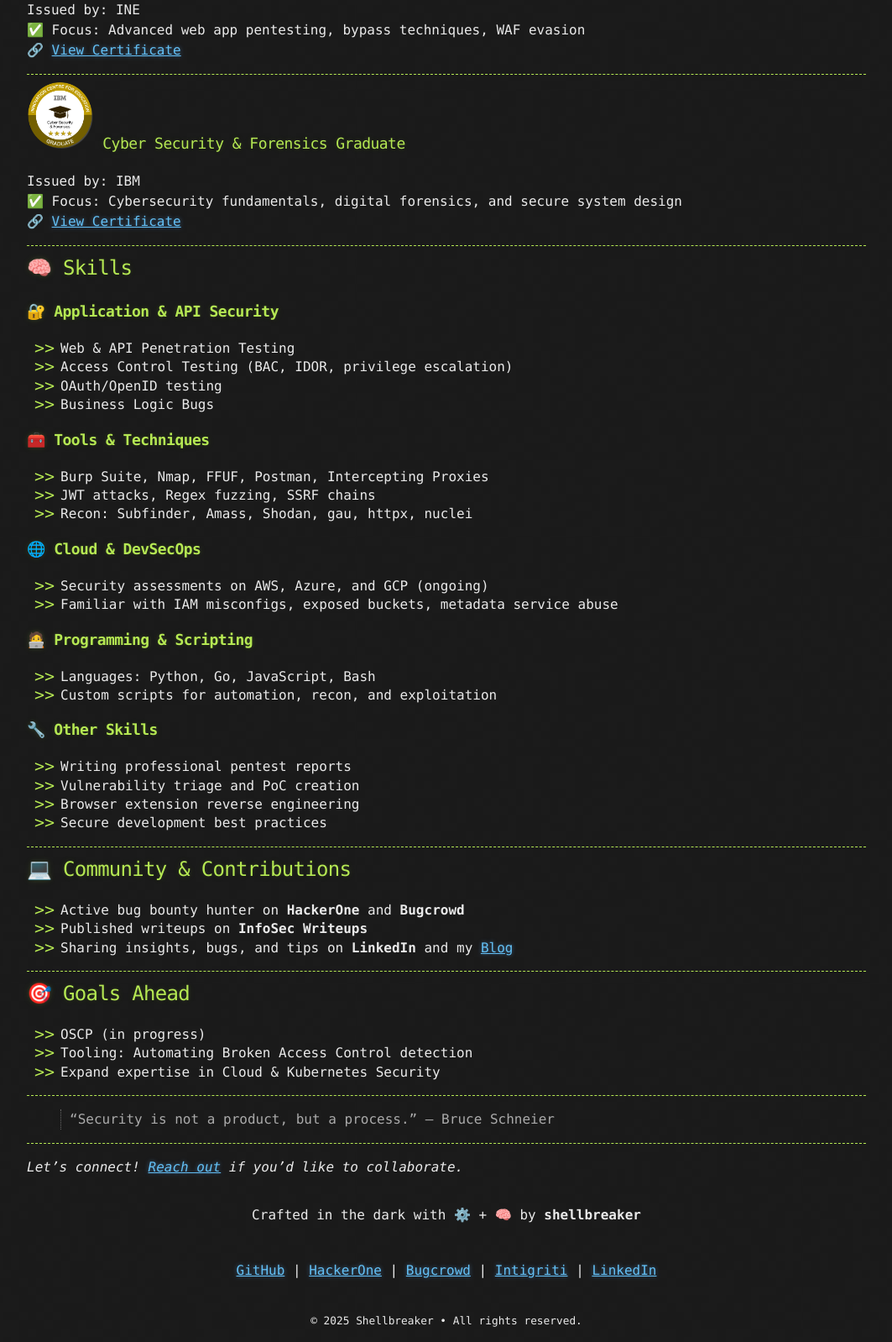
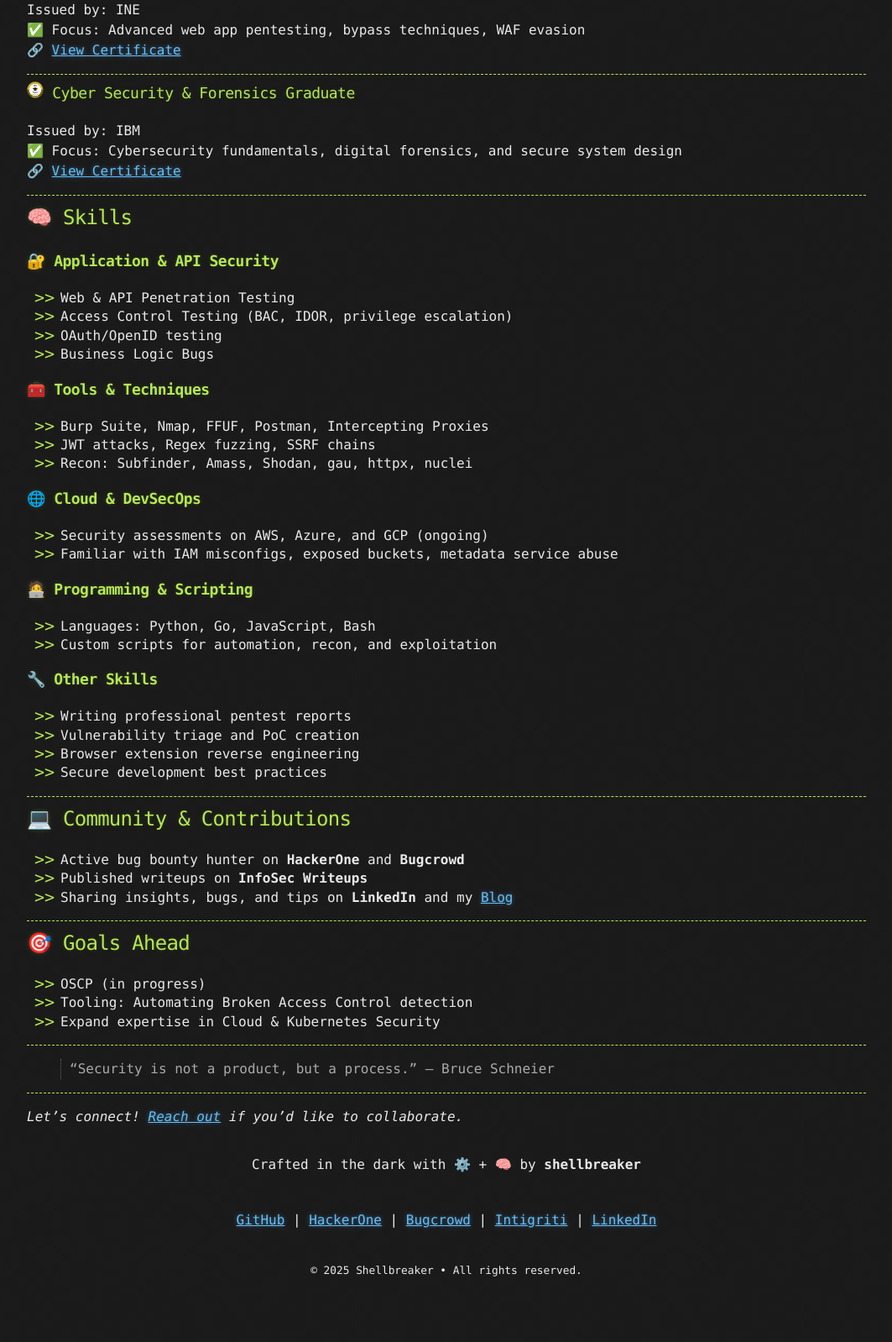
Before and after one commit to bhaveshraj336/bhaveshraj336.github.io, a Jekyll site: the page built from achievements.md, in a window 1280 px wide. Shown: the part 1489-3087 px from the top of the page at 84% size, without its empty margins (108-1171 px from the left). Built offline with Jekyll 4.4.1, drawn with Linux system fonts in a browser that asks for light colours; after the commit the page ends 3027 px from its top, so only the background shows below that.

Commit message:
Update achievements.md

```diff
--- a/achievements.md
+++ b/achievements.md
@@ -32,7 +32,7 @@ Issued by: INE
 
 ---
 
-### <img src="/assets/ibm-logo.png" alt="IBM Badge" width="80"> Cyber Security & Forensics Graduate
+### <img src="/assets/ibm-logo.png" alt="IBM Badge" width="20"> Cyber Security & Forensics Graduate
 Issued by: IBM
 ✅ Focus: Cybersecurity fundamentals, digital forensics, and secure system design
 🔗 [View Certificate](https://www.credly.com/badges/06f2d298-2f2b-4b43-92b1-395b61d7034b/linked_in_profile)
```
